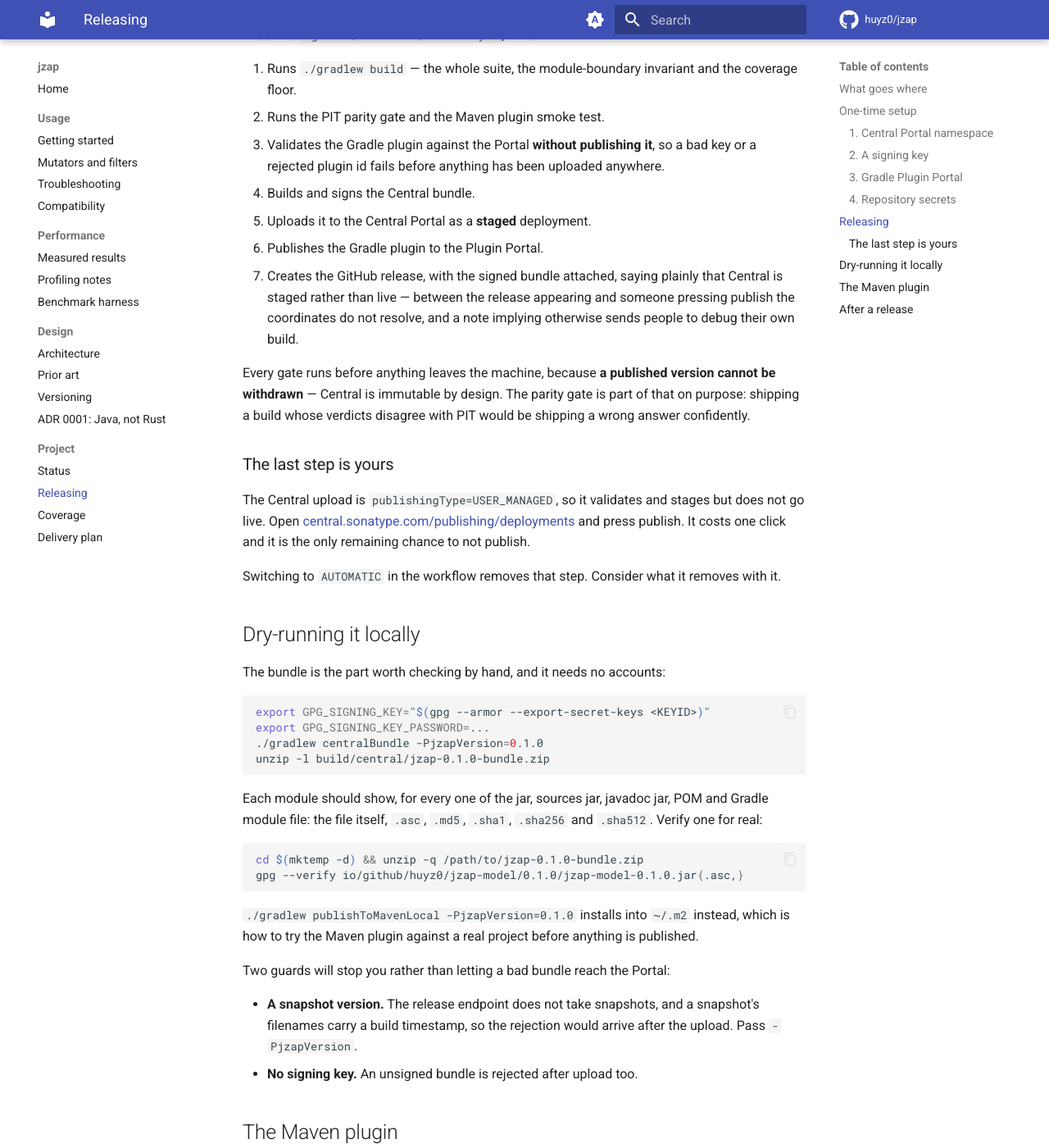
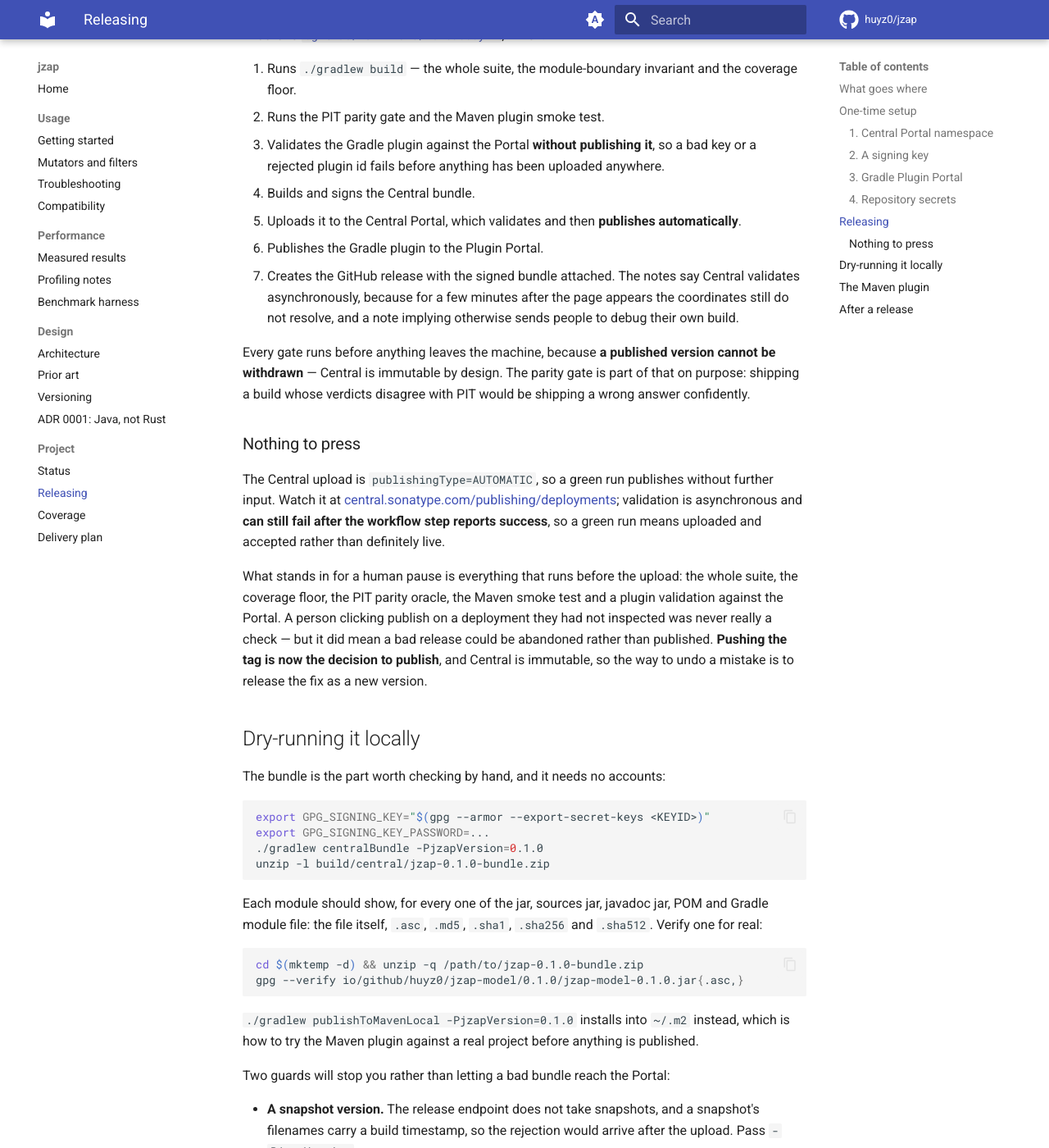
Before and after one commit to huyz0/jzap, an MkDocs documentation site: the page built from docs/releasing.md, in a window 1280 px wide and 1400 px high, scrolled down 2113 px. Shown: the whole window at 82% size. Built offline with MkDocs 1.6.1 and Material for MkDocs 9.7.7, drawn with Linux system fonts in a browser that asks for light colours; comment, search, counter and statistics services are not loaded; some of the changed text lies outside the part shown.

Commit message:
Publish to Central automatically
A tag is now the decision to publish. Central was USER_MANAGED, so a green
release run staged a deployment and waited for someone to press publish in the
Portal; it is now AUTOMATIC on the Gradle side and autoPublish=true on the Maven
side, which were the same choice written in two places.

What stands in for the removed pause is everything that already runs before the
upload: the whole suite, the coverage floor, the PIT parity oracle, the Maven
smoke test, and a plugin validation against the Portal. A person clicking publish
on a deployment they had not inspected was never much of a check -- though it did
mean a bad release could be abandoned rather than published, and that is what is
being given up. Central is immutable either way, so the remedy for a mistake is a
new version.

The Maven side takes waitUntil=PUBLISHED alongside autoPublish, because
autoPublish on its own is deprecated in 0.11.0 and because the default,
VALIDATED, returns before Central has finished: a validation failure arriving
minutes later would have had nothing watching for it. The enum's values were read
from the plugin jar rather than guessed -- they are UPLOADED, VALIDATED and
PUBLISHED, and lowercase would not have matched.

Everything that described a staged deployment is updated, including the release
notes the workflow generates. They now say Central validates asynchronously,
because for a few minutes after the release page appears the coordinates still do
not resolve, and a note implying otherwise sends people to debug their own build.
For the same reason the docs say plainly that a green run means uploaded and
accepted rather than definitely live.

Co-Authored-By: Claude Opus 5 <noreply@anthropic.com>

````diff
--- a/docs/releasing.md
+++ b/docs/releasing.md
@@ -76,23 +76,29 @@ That runs [`.github/workflows/release.yml`](https://github.com/huyz0/jzap/blob/m
 3. Validates the Gradle plugin against the Portal **without publishing it**, so a bad key or a
    rejected plugin id fails before anything has been uploaded anywhere.
 4. Builds and signs the Central bundle.
-5. Uploads it to the Central Portal as a **staged** deployment.
+5. Uploads it to the Central Portal, which validates and then **publishes automatically**.
 6. Publishes the Gradle plugin to the Plugin Portal.
-7. Creates the GitHub release, with the signed bundle attached, saying plainly that Central is
-   staged rather than live — between the release appearing and someone pressing publish the
-   coordinates do not resolve, and a note implying otherwise sends people to debug their own build.
+7. Creates the GitHub release with the signed bundle attached. The notes say Central validates
+   asynchronously, because for a few minutes after the page appears the coordinates still do not
+   resolve, and a note implying otherwise sends people to debug their own build.
 
 Every gate runs before anything leaves the machine, because **a published version cannot be
 withdrawn** — Central is immutable by design. The parity gate is part of that on purpose: shipping
 a build whose verdicts disagree with PIT would be shipping a wrong answer confidently.
 
-### The last step is yours
+### Nothing to press
 
-The Central upload is `publishingType=USER_MANAGED`, so it validates and stages but does not go
-live. Open [central.sonatype.com/publishing/deployments](https://central.sonatype.com/publishing/deployments)
-and press publish. It costs one click and it is the only remaining chance to not publish.
+The Central upload is `publishingType=AUTOMATIC`, so a green run publishes without further input.
+Watch it at [central.sonatype.com/publishing/deployments](https://central.sonatype.com/publishing/deployments);
+validation is asynchronous and **can still fail after the workflow step reports success**, so a
+green run means uploaded and accepted rather than definitely live.
 
-Switching to `AUTOMATIC` in the workflow removes that step. Consider what it removes with it.
+What stands in for a human pause is everything that runs before the upload: the whole suite, the
+coverage floor, the PIT parity oracle, the Maven smoke test and a plugin validation against the
+Portal. A person clicking publish on a deployment they had not inspected was never really a
+check — but it did mean a bad release could be abandoned rather than published. **Pushing the tag
+is now the decision to publish**, and Central is immutable, so the way to undo a mistake is to
+release the fix as a new version.
 
 ## Dry-running it locally
 
@@ -132,9 +138,10 @@ cd jzap-maven
 mvn -B -Prelease deploy -DskipTests
 ```
 
-That attaches sources and javadoc, signs everything, and stages the deployment on the Central
-Portal with `autoPublish=false` — the same staged-not-released choice the Gradle side makes, and
-for the same reason. It reads the `central` server and the gpg passphrase from `~/.m2/settings.xml`.
+That attaches sources and javadoc, signs everything, and publishes to the Central Portal —
+`autoPublish=true` with `waitUntil=PUBLISHED`, so the command does not return until Central has
+actually published rather than merely accepted the upload. It reads the `central` server and the
+gpg passphrase from `~/.m2/settings.xml`.
 
 Rehearse it without publishing:
 
````
Also changed, not shown: 2 other files.
